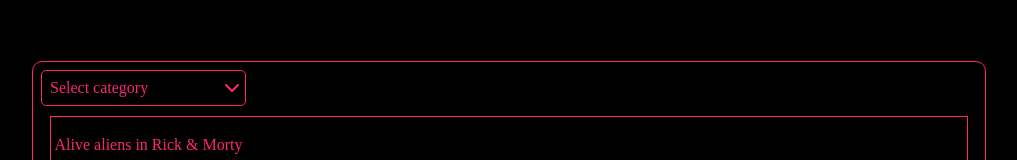
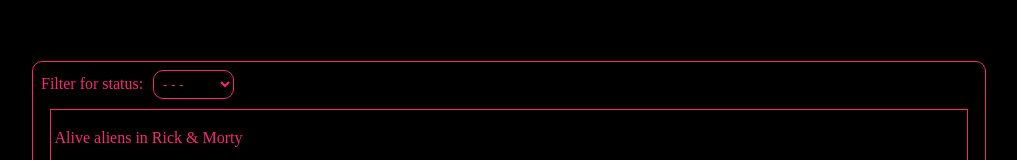
Before and after one commit to lufranski/vite-breaking-bad, a Vue app: page / in a window 1280 px wide. Shown: the part 188-348 px from the top of the page, without its empty margins (131-1148 px from the left). Built offline with nearby package versions, Linux system fonts and the light colour scheme; no server answers.

Commit message:
Static select w/ label

```diff
--- a/src/App.vue
+++ b/src/App.vue
@@ -45,11 +45,20 @@
 
   <div class="container">
     <div class="container inner">
-        <div class="label">
+        <!-- <div class="label">
             Select category
 
             <font-awesome-icon id="chevron" icon="fa-chevron-down" />
-        </div>
+
+        </div> -->
+        <label for="status">Filter for status:</label>
+
+        <select name="status" id="status">
+            <option value="null"> - - - </option>
+            <option value="alive">Alive</option>
+            <option value="dead">Dead</option>
+            <option value="unkown">Unkown</option>
+        </select>
 
         <section id="characters">
             <AppDarkBar />
@@ -73,21 +82,17 @@
     border: 1px solid $light-color;
     border-radius: 10px;
 
-    .label {
+    label {
+      color: $light-color;
+      margin-right: 10px;
+    }
+
+    select {
       background-color: $dark-color;
-      border-radius: 5px;
       border: 1px solid $light-color;
-      width: 20%;
-      padding: .5rem;
+      border-radius: 10px;
+      padding: .3rem;
       color: $light-color;
-      position: relative;
-      cursor: pointer;
-
-      #chevron {
-        // margin-left: 48%;
-        position: absolute;
-        right: 5px;
-      }
     }
 
     #characters {
```
